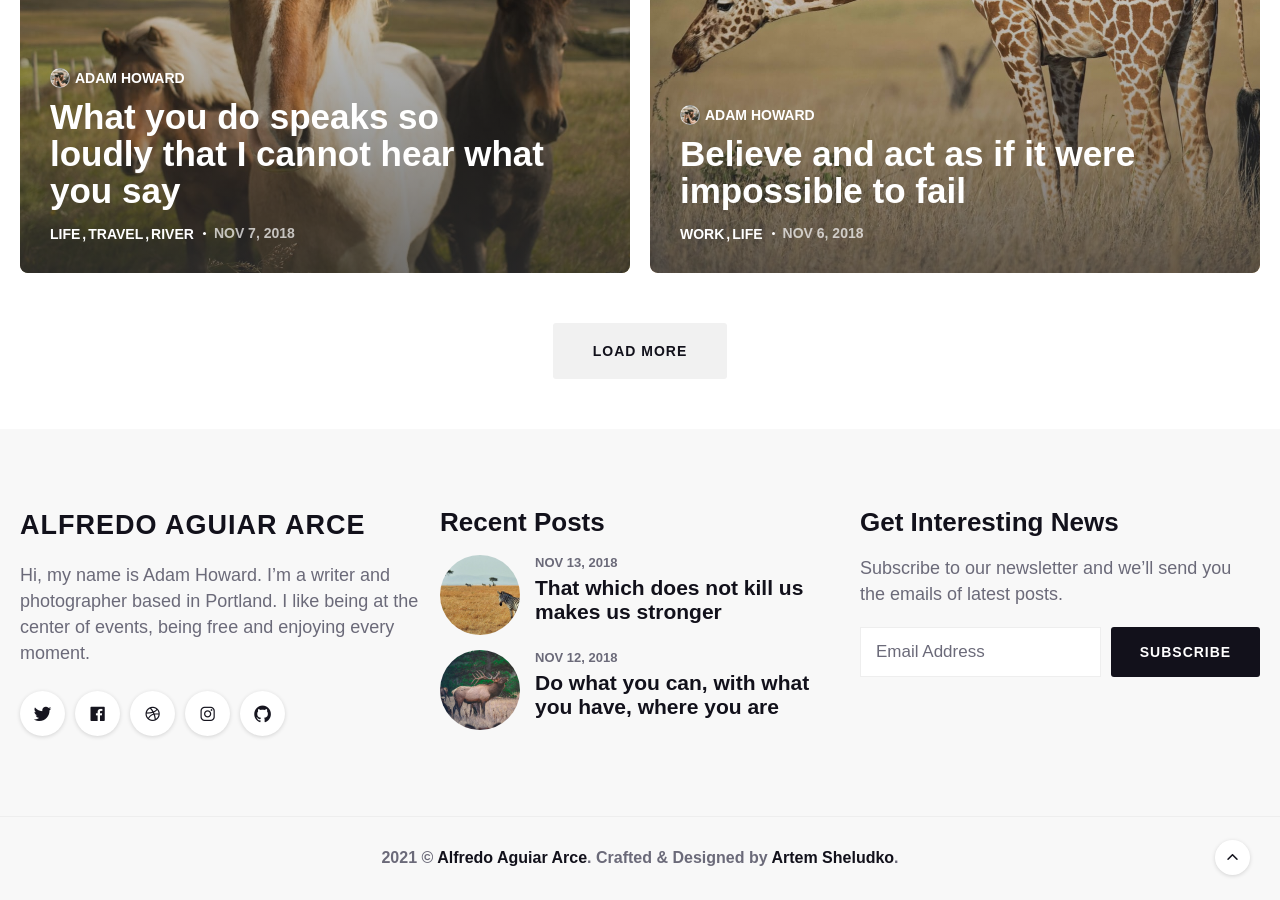
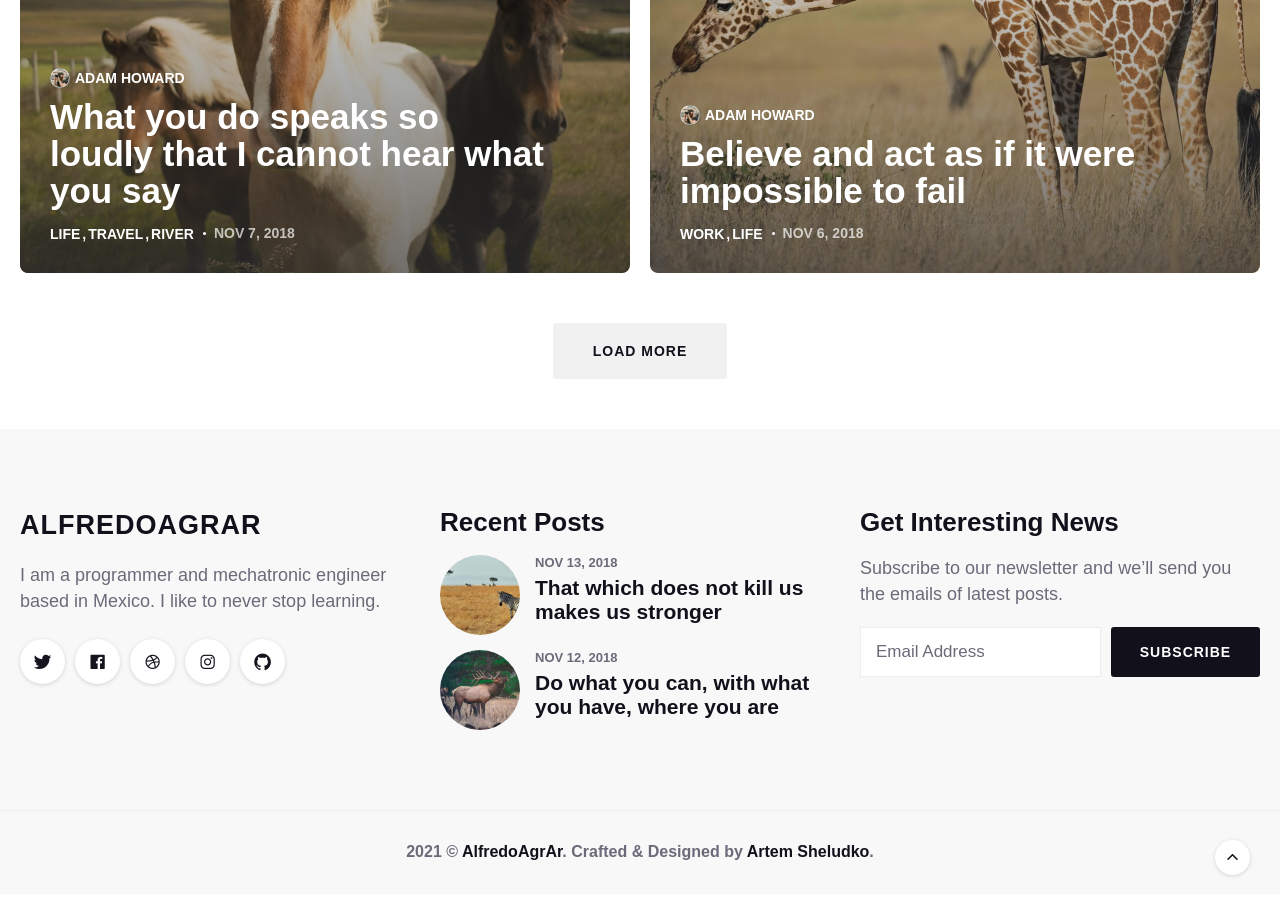
Before and after one commit to alfredoaguiararce/alfredoagrar, a Jekyll site: the page built from index.html, in a window 1280 px wide and 900 px high, scrolled down 2269 px. Built offline with Jekyll 4.4.1, drawn with Linux system fonts in a browser that asks for light colours; nearby versions of some CDN libraries; some web fonts are replaced; the list of posts is cut into pages by our own code; some of the changed text lies outside the part shown.

Commit message:
Update _config.yml

```diff
--- a/_config.yml
+++ b/_config.yml
@@ -1,8 +1,8 @@
 #-------------------------------
 # General Site Settings
-title: Alfredo Aguiar Arce
+title: AlfredoAgrAr
 logo: # You can add own logo. For example '/images/logo.png'.
-description: Hi, my name is Adam Howard. I’m a writer and photographer based in Portland. I like being at the center of events, being free and enjoying every moment.
+description: I am a programmer and mechatronic engineer based in Mexico. I like to never stop learning.
 baseurl: "" # The subpath of your site, e.g. /blog
 url: "" # The base hostname & protocol for your site, e.g. http://example.com
 
```
